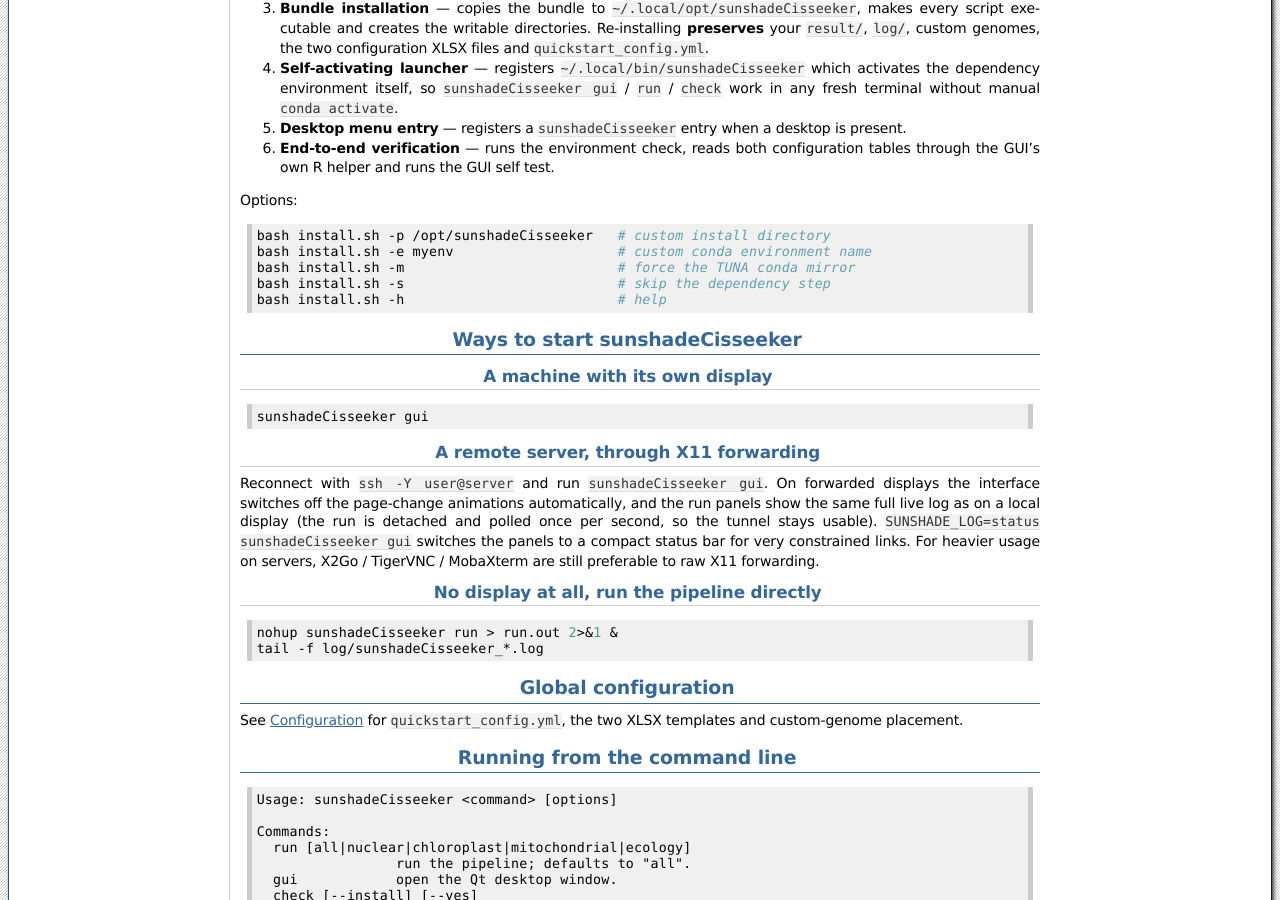
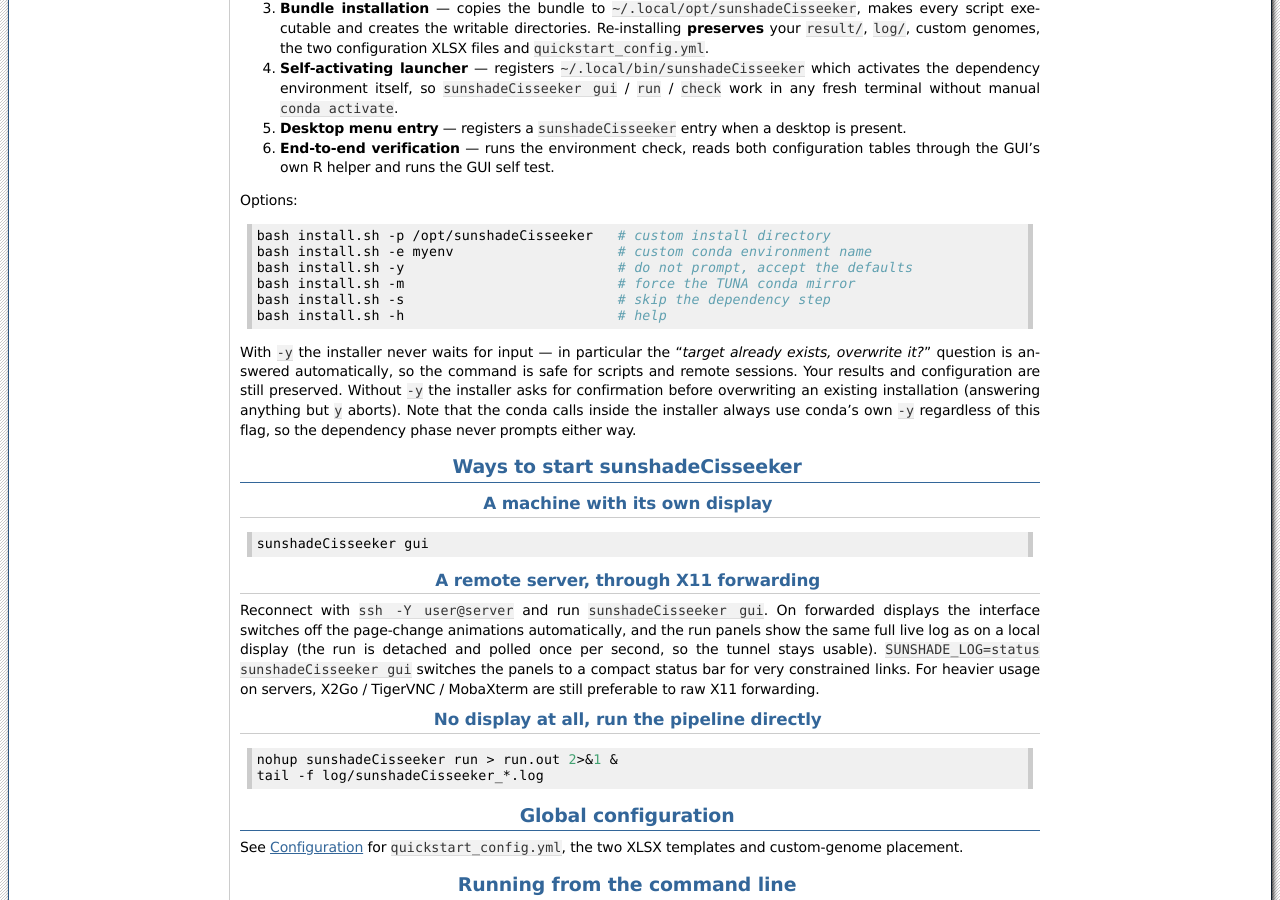
Before and after one commit to chenzhr23/sunshadeCisseeker-docs, a Sphinx documentation site: the page built from docs/content/Installation.rst, in a window 1280 px wide and 900 px high, scrolled down 937 px. Built offline with Sphinx 7.4.7, drawn with Linux system fonts in a browser that asks for light colours.

Commit message:
docs: install.sh -y option and accelerated step-04/05 details

```diff
--- a/docs/content/Installation.rst
+++ b/docs/content/Installation.rst
@@ -90,9 +90,19 @@ Options:
 
    bash install.sh -p /opt/sunshadeCisseeker   # custom install directory
    bash install.sh -e myenv                    # custom conda environment name
+   bash install.sh -y                          # do not prompt, accept the defaults
    bash install.sh -m                          # force the TUNA conda mirror
    bash install.sh -s                          # skip the dependency step
    bash install.sh -h                          # help
+
+With ``-y`` the installer never waits for input — in particular the
+"*target already exists, overwrite it?*" question is answered automatically,
+so the command is safe for scripts and remote sessions. Your results and
+configuration are still preserved. Without ``-y`` the installer asks for
+confirmation before overwriting an existing installation (answering anything
+but ``y`` aborts). Note that the conda calls inside the installer always use
+conda's own ``-y`` regardless of this flag, so the dependency phase never
+prompts either way.
 
 Ways to start sunshadeCisseeker
 -------------------------------
```
Also changed, not shown: docs/content/Analysis pipeline.rst (+23 -9 lines).
